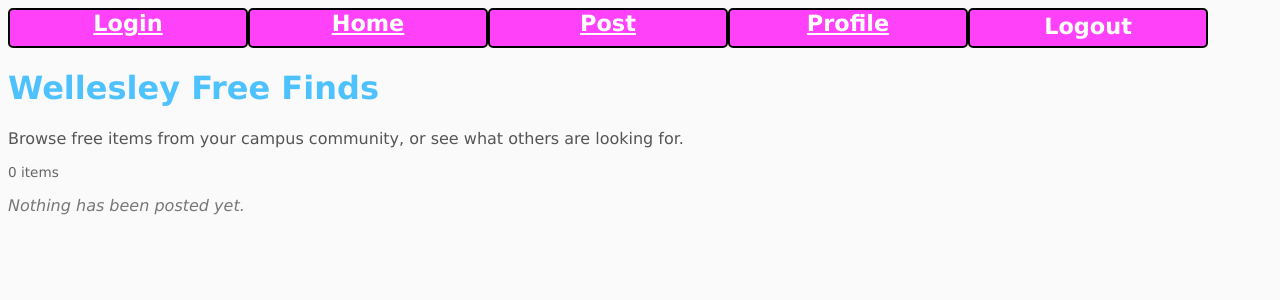
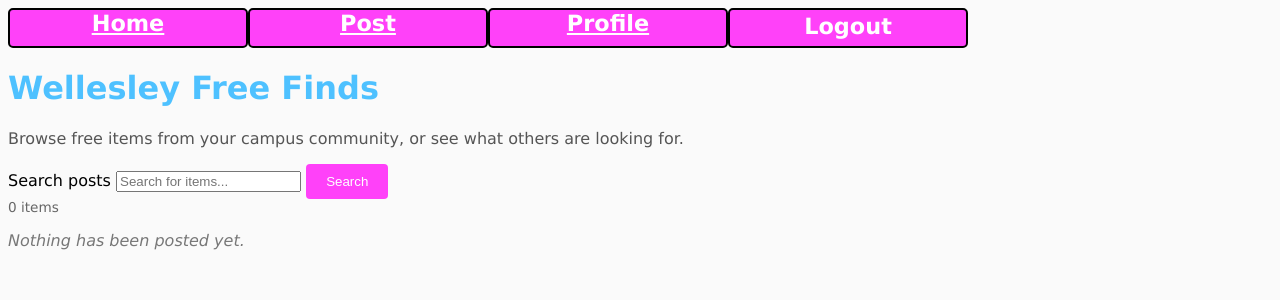
Before and after one commit to Fakhadova/wellesley-free-finds, a Flask app: a page that uses templates/base.html in a window 1280 px wide. Shown: the top 300 px of the page. Run offline with Flask 3, Linux system fonts and the light colour scheme; a user stored in the database is signed in.

Commit message:
added the search button and changed the home page

```diff
--- a/app.py
+++ b/app.py
@@ -110,9 +110,10 @@ def login():
 
 @app.route('/home/', endpoint='home')
 def home():
+    keyword = request.args.get('keyword', '').strip() #keyword is the search term the user puts in
     with dbi.connect() as conn:
-        posts = get_all_active_posts(conn)
-    return render_template('home.html', page_title='Home Page', posts=posts)
+        posts=get_all_active_posts(conn) and search_posts(conn, keyword)
+    return render_template('home.html', page_title='Home Page', posts=posts, keyword=keyword)
 
 @app.route('/user/<username>')
 def user(username=None):
--- a/query.py
+++ b/query.py
@@ -152,3 +152,17 @@ def get_post_details(conn, pid):
         where p.pid = %s and p.is_deleted = 0
     ''', [pid])
     return curs.fetchone()
+
+def search_posts(conn, keyword):
+    '''searches for posts with the keyword in title'''
+    curs = dbi.dict_cursor(conn)
+    curs.execute('''
+        select p.pid, p.uid, u.username, p.post_type, p.title,
+               p.description, p.category, p.photo_filename, p.status,
+               p.posted_at
+        from posts p join users u using (uid)
+        where p.title like %s
+          and p.is_deleted = 0 and p.status not in (%s, %s)
+        order by p.posted_at desc
+    ''', ['%' + keyword + '%'] + list(ARCHIVED_STATUSES))
+    return curs.fetchall()
--- a/static/style.css
+++ b/static/style.css
@@ -24,6 +24,15 @@ HTML {
 #messages {
     color: var(--color-alert);
     font-style: italic;
+}
+
+.pink-btn {
+    background-color: #ff41f9;
+    color: white;
+    border: none;
+    padding: 10px 20px;
+    border-radius: 4px;
+    cursor: pointer;
 }
 
 
--- a/templates/base.html
+++ b/templates/base.html
@@ -14,7 +14,9 @@
 {% block nav %}
 <nav>
   <ul>
+    {% if not session.get('uid') %}
     <li><a href="{{url_for('index')}}">Login</a></li>
+    {% endif %}
     <li><a href="{{url_for('home')}}">Home</a></li>
     <li><a href="{{url_for('post')}}">Post</a></li>
     {% if session.get('uid') %}
--- a/templates/home.html
+++ b/templates/home.html
@@ -6,7 +6,21 @@
   <p>Browse free items from your campus community, or see what others are looking for.</p>
 </header>
 
-{# Filter bar goes here #}
+{# our search form #}
+<form class="search-bar" method="get" action="">
+  <label for="search-keyword" class="sr-only">Search posts</label>
+  <input
+    id="search-keyword"
+    type="search"
+    name="keyword"
+    value="{{ keyword | default('') }}"
+    placeholder="Search for items...">
+  <button type="submit" class="pink-btn">Search</button>
+  {% if keyword %}
+    <a href="{{ url_for(request.endpoint) }}" class="button">Clear</a>
+  {% endif %}
+</form>
+
 
 <section class="listing">
   <p class="count">{{ posts | length }} item{{ '' if posts | length == 1 else 's' }}</p>
@@ -39,7 +53,9 @@
     {% endfor %}
   </ul>
   {% else %}
+  {# if nothing showed up in the search, or if there are no posts at all, both should not show up #}
     <p class="empty">Nothing has been posted yet.</p>
+
   {% endif %}
 </section>
 {% endblock %}
```
